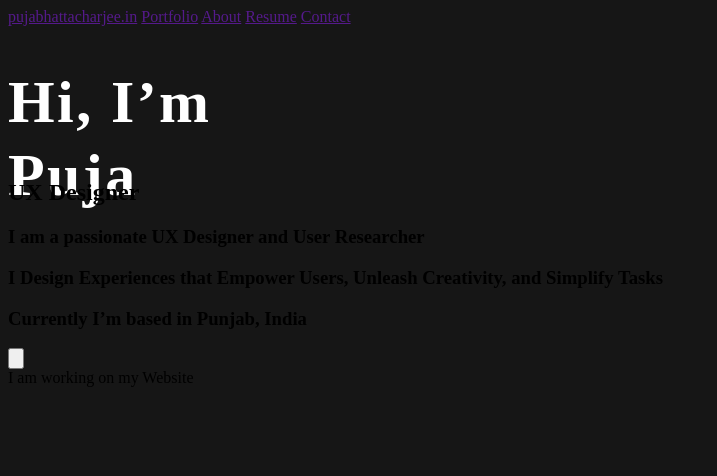
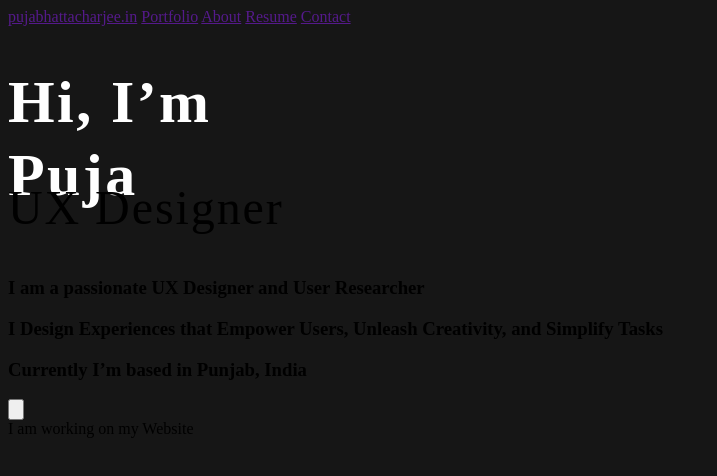
Before and after one commit to pujabhattacharjee835/pujabhattacharjee.in, a plain HTML site: page index.html in a window 1280 px wide. Shown: the whole page, without its empty margins (0-717 px from the left). Drawn offline with Linux system fonts and the light colour scheme.

Commit message:
Update style.css

```diff
--- a/style.css
+++ b/style.css
@@ -20,3 +20,20 @@ letter-spacing: 0.04em;
 text-align: left;
 
 }
+
+h2{
+  height: 58px;
+width: 288px;
+left: 152px;
+top: 212px;
+border-radius: nullpx;
+
+/*typo*/
+font-family: Proxima Nova;
+font-size: 48px;
+font-weight: 400;
+line-height: 58px;
+letter-spacing: 0.04em;
+text-align: left;
+
+}
```
